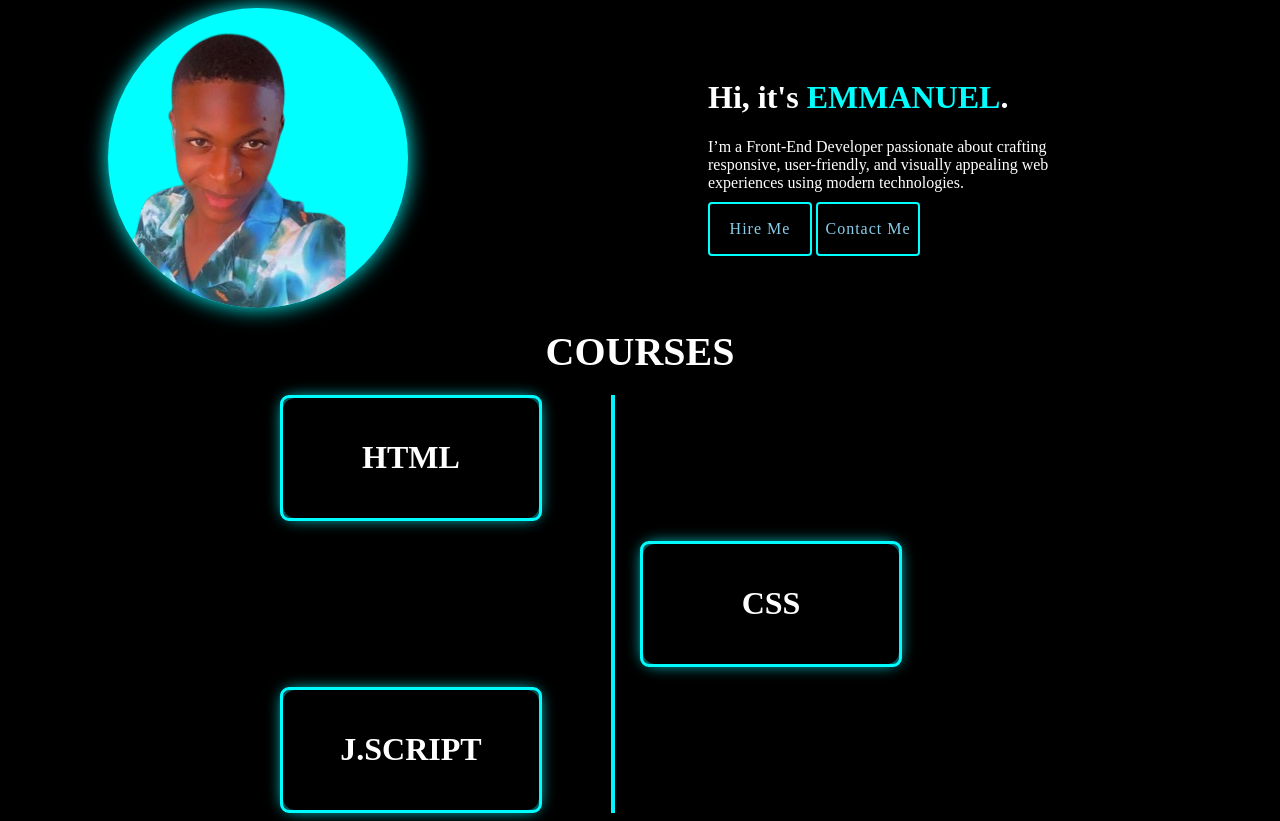
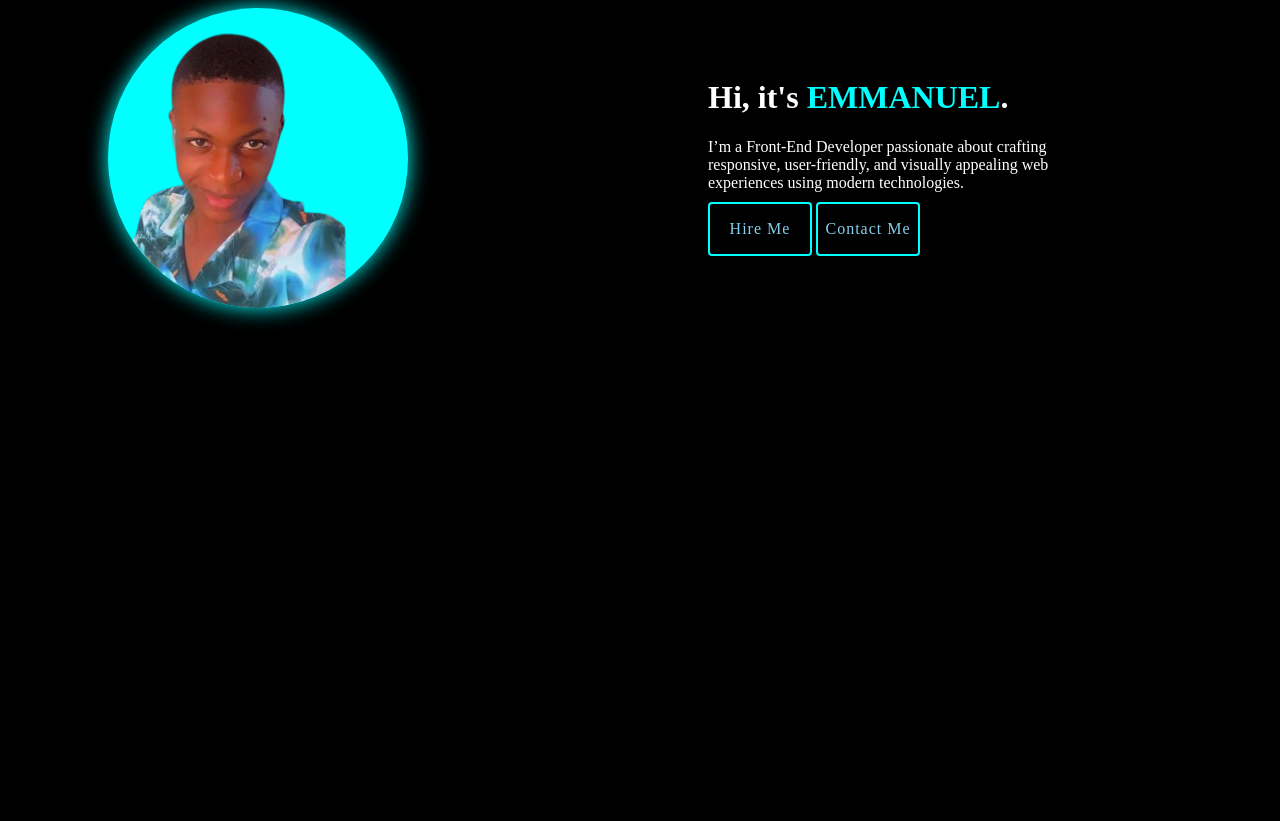
Before and after one commit to progEmmanuel001/MYportfolio1, a plain HTML site: page index.html in a window 1280 px wide. Shown: the part 70-891 px from the top of the page. After the commit the page ends 800 px from the top, so only its background shows below. Drawn offline with Linux system fonts and the light colour scheme.

Commit message:
Update index.html

```diff
--- a/index.html
+++ b/index.html
@@ -43,25 +43,7 @@
       </div>
      </div>
      <!--container end-->
-     <h1 class="course">COURSES</h1>
-     <!-- about div -->
-<div class="timeline">
-  <div class="card card1">
-    <div class="content">
-      <h1>HTML</h1>
-    </div>
-  </div>
-    <div class="card card2">
-      <div class="content">
-       <h1>CSS</h1>
-      </div>
 
-  </div>
-    <div class="card card1">
-      <div class="content">
-        <h1>J.SCRIPT</h1>
-      </div>
-  </div>
-</div>
     </body>
+
 </html>
```
